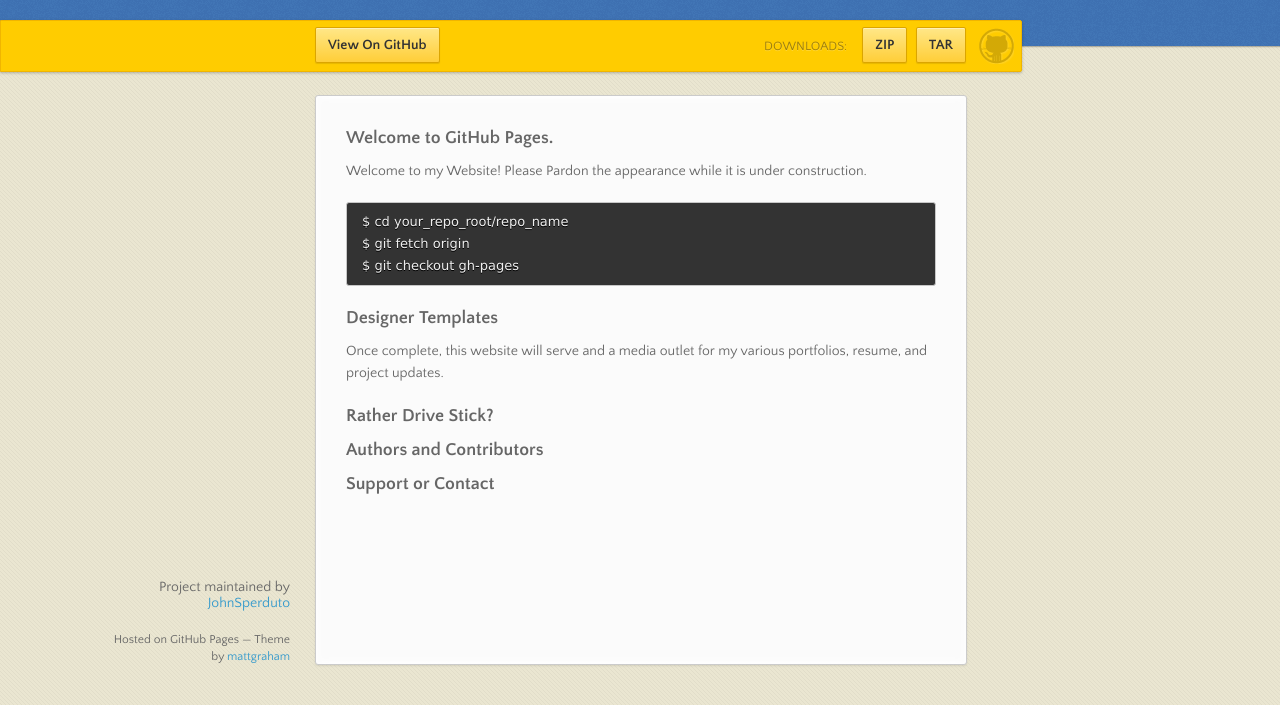
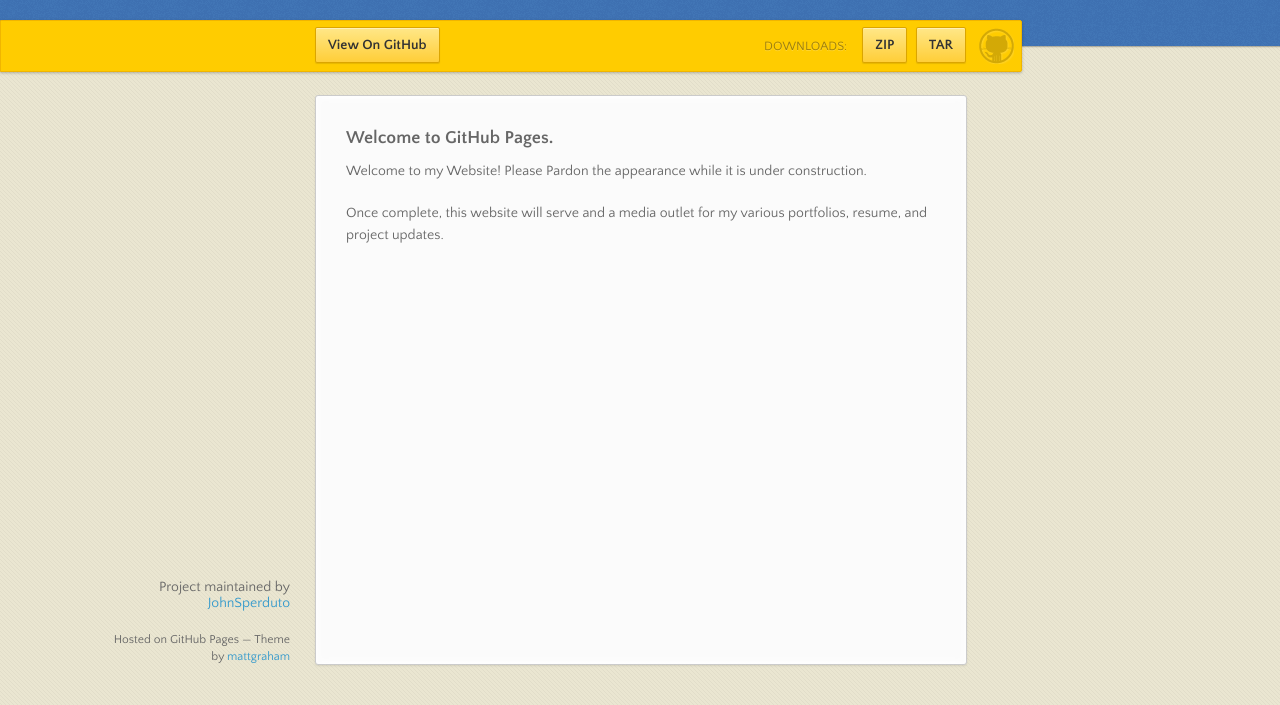
Before and after one commit to JohnSperduto/Engineering, a plain HTML site: page index.html in a window 1280 px wide. Shown: the part 95-800 px from the top of the page. Drawn offline with nearby package versions, Linux system fonts and the light colour scheme.

Commit message:
Update index.html

```diff
--- a/index.html
+++ b/index.html
@@ -44,25 +44,7 @@
 
 <p>Welcome to my Website! Please Pardon the appearance while it is under construction.</p>
 
-<pre><code>$ cd your_repo_root/repo_name
-$ git fetch origin
-$ git checkout gh-pages
-</code></pre>
-
-
-<h3>
-<a name="designer-templates" class="anchor" href="#designer-templates"><span class="octicon octicon-link"></span></a>Designer Templates</h3>
-
 <p>Once complete, this website will serve and a media outlet for my various portfolios, resume, and project updates.</p>
-
-<h3>
-<a name="rather-drive-stick" class="anchor" href="#rather-drive-stick"><span class="octicon octicon-link"></span></a>Rather Drive Stick?</h3>
-
-<h3>
-<a name="authors-and-contributors" class="anchor" href="#authors-and-contributors"><span class="octicon octicon-link"></span></a>Authors and Contributors</h3>
-
-<h3>
-<a name="support-or-contact" class="anchor" href="#support-or-contact"><span class="octicon octicon-link"></span></a>Support or Contact</h3>
 
       </section>
       <footer>
```
